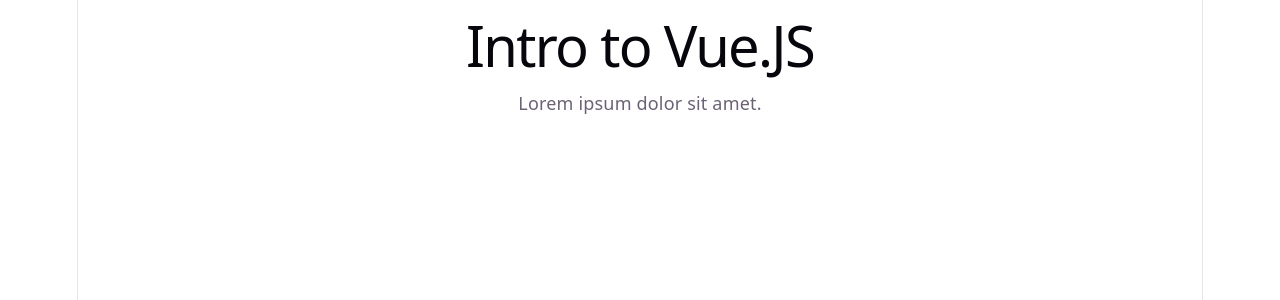
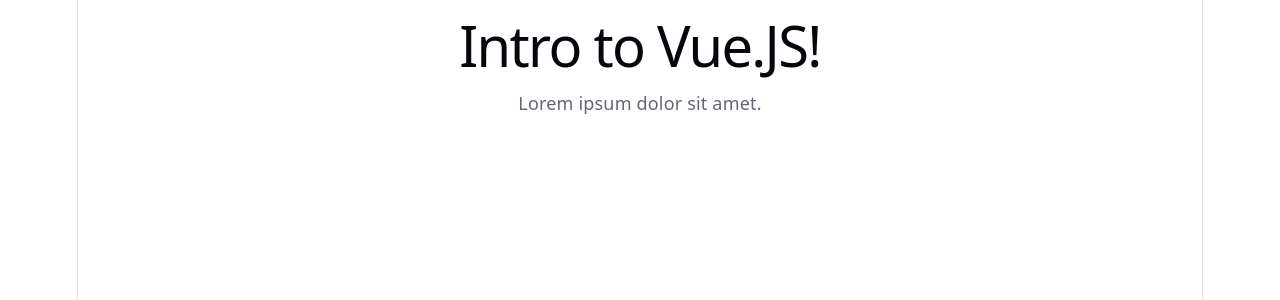
Before and after one commit to akovalenko777/vue-test-app, a Vue app: page / in a window 1280 px wide. Shown: the top 300 px of the page. Built offline with nearby package versions, Linux system fonts and the light colour scheme.

Commit message:
Fixed title

```diff
--- a/src/App.vue
+++ b/src/App.vue
@@ -3,6 +3,6 @@
 </script>
 
 <template>
-  <h1>Intro to Vue.JS</h1>
+  <h1>Intro to Vue.JS!</h1>
   <p>Lorem ipsum dolor sit amet.</p>
 </template>
```
